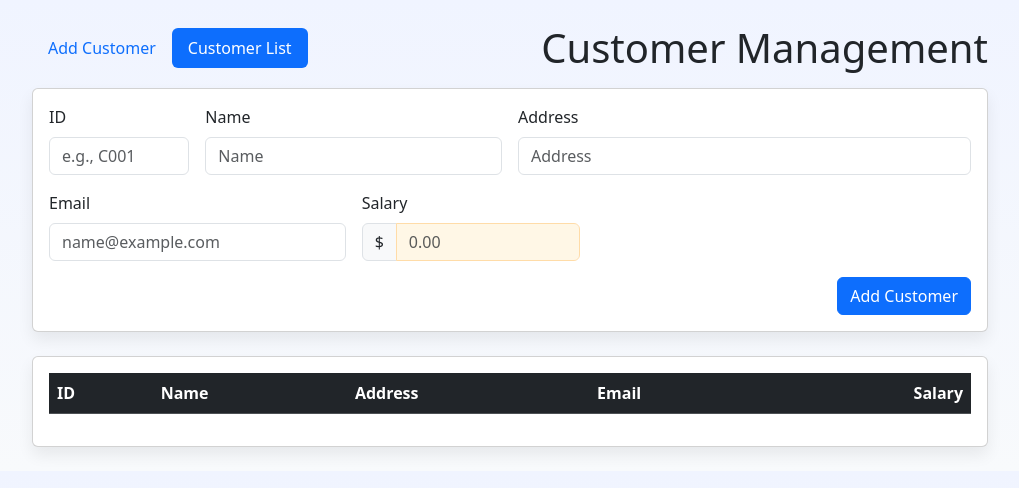
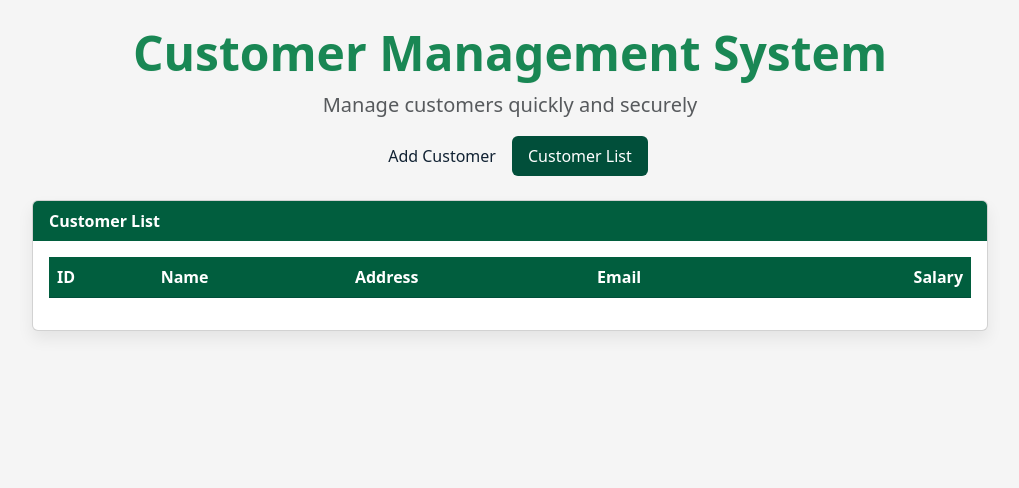
Before and after one commit to AksaMJML/CustomerMngSysFrontend, a plain HTML site: page index.html in a window 1280 px wide. Both pictures are taken after a click on the button "Customer List". Shown: the whole page, without its empty margins (130-1149 px from the left). Drawn offline with nearby package versions, Linux system fonts and the light colour scheme; no server answers.

Commit message:
modified interface nicely

```diff
--- a/app.js
+++ b/app.js
@@ -60,15 +60,21 @@ document.addEventListener('DOMContentLoaded', () => {
     }
     const tabAdd = document.getElementById('tab-add');
     const tabList = document.getElementById('tab-list');
-    if (tabAdd && tabList) {
+    const panelAdd = document.getElementById('panel-add');
+    const panelList = document.getElementById('panel-list');
+    if (panelAdd) panelAdd.style.display = '';
+    if (panelList) panelList.style.display = 'none';
+    if (tabAdd && tabList && panelAdd && panelList) {
         tabAdd.addEventListener('click', () => {
             tabAdd.classList.add('active'); tabList.classList.remove('active');
+            panelAdd.style.display = ''; panelList.style.display = 'none';
             document.getElementById('txtName').focus();
-            document.getElementById('customerForm').scrollIntoView({behavior:'smooth', block:'start'});
         });
-        tabList.addEventListener('click', () => {
+        tabList.addEventListener('click', async () => {
             tabList.classList.add('active'); tabAdd.classList.remove('active');
-            document.getElementById('tblCustomers').scrollIntoView({behavior:'smooth', block:'start'});
+            panelAdd.style.display = 'none'; panelList.style.display = '';
+            await loadCustomer();
+            panelList.scrollIntoView({behavior:'smooth', block:'start'});
         });
     }
     loadCustomer();
--- a/index.html
+++ b/index.html
@@ -9,18 +9,20 @@
 </head>
 <body>
     <div class="container py-4">
-        <div class="d-flex justify-content-between align-items-center mb-3">
-            <nav>
-                <div class="nav nav-pills" id="viewTabs" role="tablist">
+        <header class="site-header text-center mb-4">
+            <h1 class="display-5 fw-bold text-success main-title">Customer Management System</h1>
+            <p class="lead text-muted">Manage customers quickly and securely</p>
+            <div class="mt-3">
+                <div class="nav nav-pills justify-content-center" id="viewTabs" role="tablist">
                     <button class="nav-link active" id="tab-add" type="button">Add Customer</button>
                     <button class="nav-link" id="tab-list" type="button">Customer List</button>
                 </div>
-            </nav>
-            <h1 class="mb-0">Customer Management</h1>
-        </div>
+            </div>
+        </header>
         <div id="alertPlaceholder"></div>
 
-        <div class="card mb-4">
+        <div class="card mb-4" id="panel-add">
+            <div class="card-header card-header-custom">Add Customer</div>
             <div class="card-body">
                 <form id="customerForm" class="row g-3">
                     <div class="col-md-2">
@@ -53,11 +55,12 @@
             </div>
         </div>
 
-        <div class="card">
+        <div class="card" id="panel-list" style="display:none;">
+            <div class="card-header card-header-custom">Customer List</div>
             <div class="card-body">
                 <div class="table-responsive">
                     <table class="table table-striped table-hover" id="tblCustomers">
-                        <thead class="table-dark">
+                        <thead>
                             <tr>
                                 <th>ID</th>
                                 <th>Name</th>
--- a/style.css
+++ b/style.css
@@ -7,8 +7,17 @@ a { text-decoration: none; }
 #alertPlaceholder { margin-bottom: 0.5rem; }
 
 /* Page background and salary input styles */
-body { background: linear-gradient(180deg, #f0f4ff 0%, #f8fafc 100%); }
-.salary-input { background-color: #fff7e6; border: 1px solid #ffdca8; }
-.salary-input:focus { background-color: #fff; box-shadow: 0 0 0 0.2rem rgba(255, 201, 90, 0.25); }
+body { background-color: #f5f5f5; }
+.site-header .main-title { color: #015e3e; text-shadow: 0 1px 0 rgba(0,0,0,0.02); }
+.card-header-custom { background-color: #015e3e; color: #fff; font-weight: 600; border-bottom: none; }
+.table thead th { background-color: #015e3e; color: #fff; border-color: #014f3a; }
+.salary-input { background-color: rgba(1,94,62,0.04); border: 1px solid rgba(1,94,62,0.12); }
+.salary-input:focus { background-color: #fff; box-shadow: 0 0 0 0.2rem rgba(1,94,62,0.12); }
 .nav-pills .nav-link { cursor: pointer; }
-.nav-pills .nav-link.active { background-color: #0d6efd; color: #fff; }
+.nav-pills .nav-link.active { background-color: #014f3a; color: #fff; }
+.nav-pills .nav-link { color: #123; }
+.container { max-width: 980px; }
+.card { box-shadow: 0 0.5rem 1rem rgba(0,0,0,0.07); }
+.table td, .table th { vertical-align: middle; }
+a { text-decoration: none; }
+#alertPlaceholder { margin-bottom: 0.5rem; }
```
